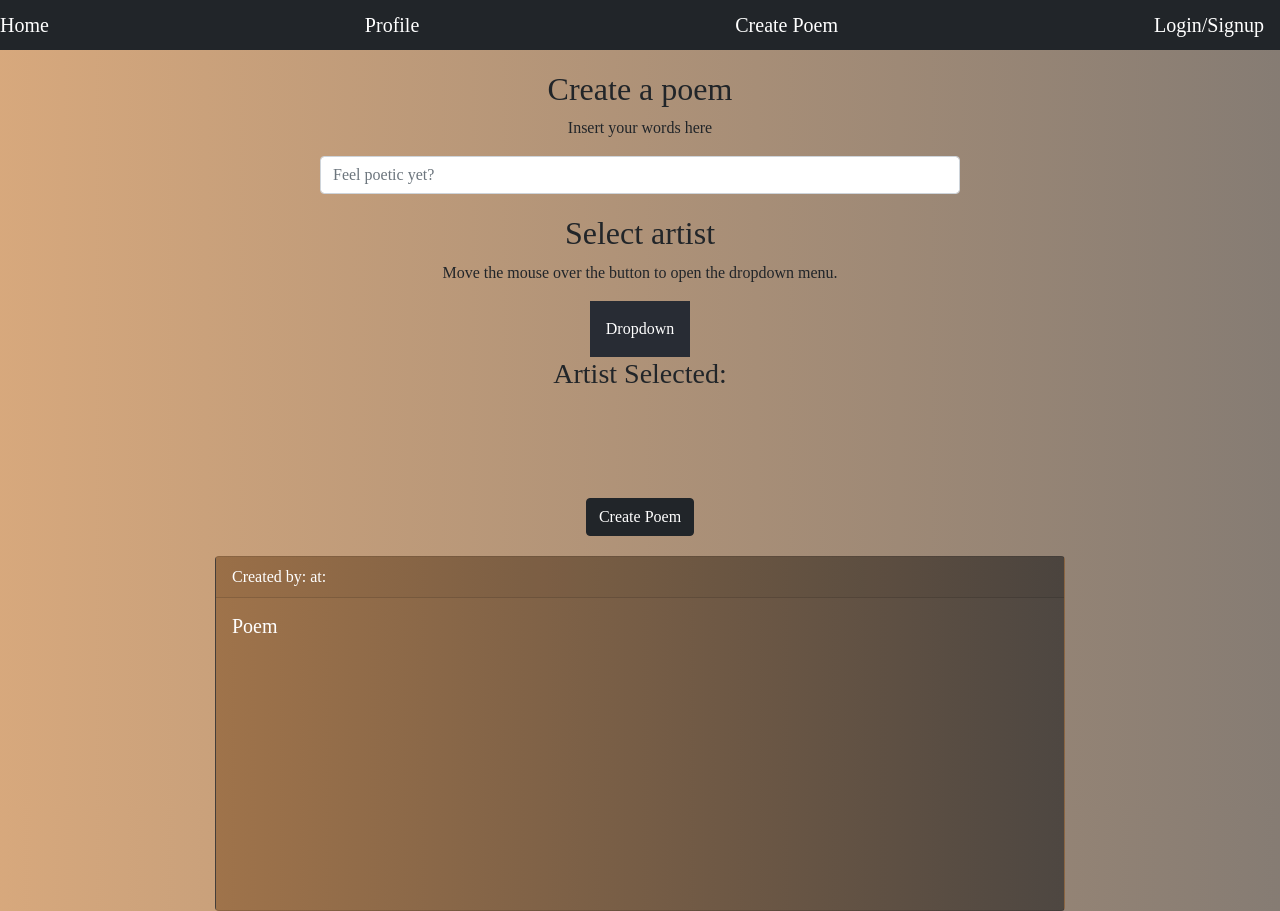
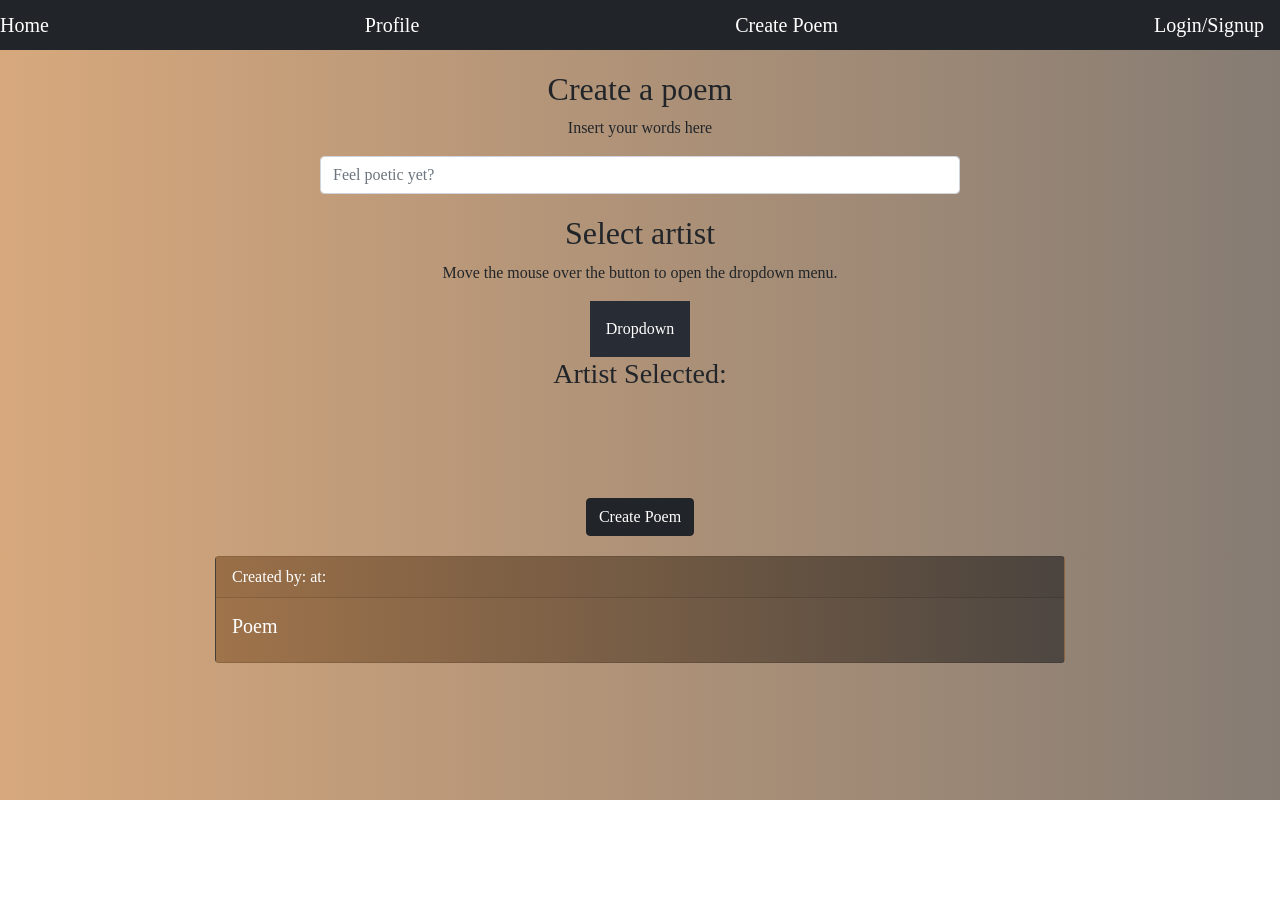
Before and after one commit to sashaMarkus/hackaton-proj, a React (Create React App) app in the folder poem-app/: page /poem in a window 1280 px wide. After the commit the page ends 800 px from the top, so only its background shows below. Built offline with nearby package versions, Linux system fonts and the light colour scheme.

Commit message:
text-box fixed

```diff
--- a/poem-app/src/App.css
+++ b/poem-app/src/App.css
@@ -131,7 +131,6 @@ body {
   position: relative;
 }
 #poem {
-  height: 355px;
   width: 850px;
   position: relative;
   top: 120px;
```
